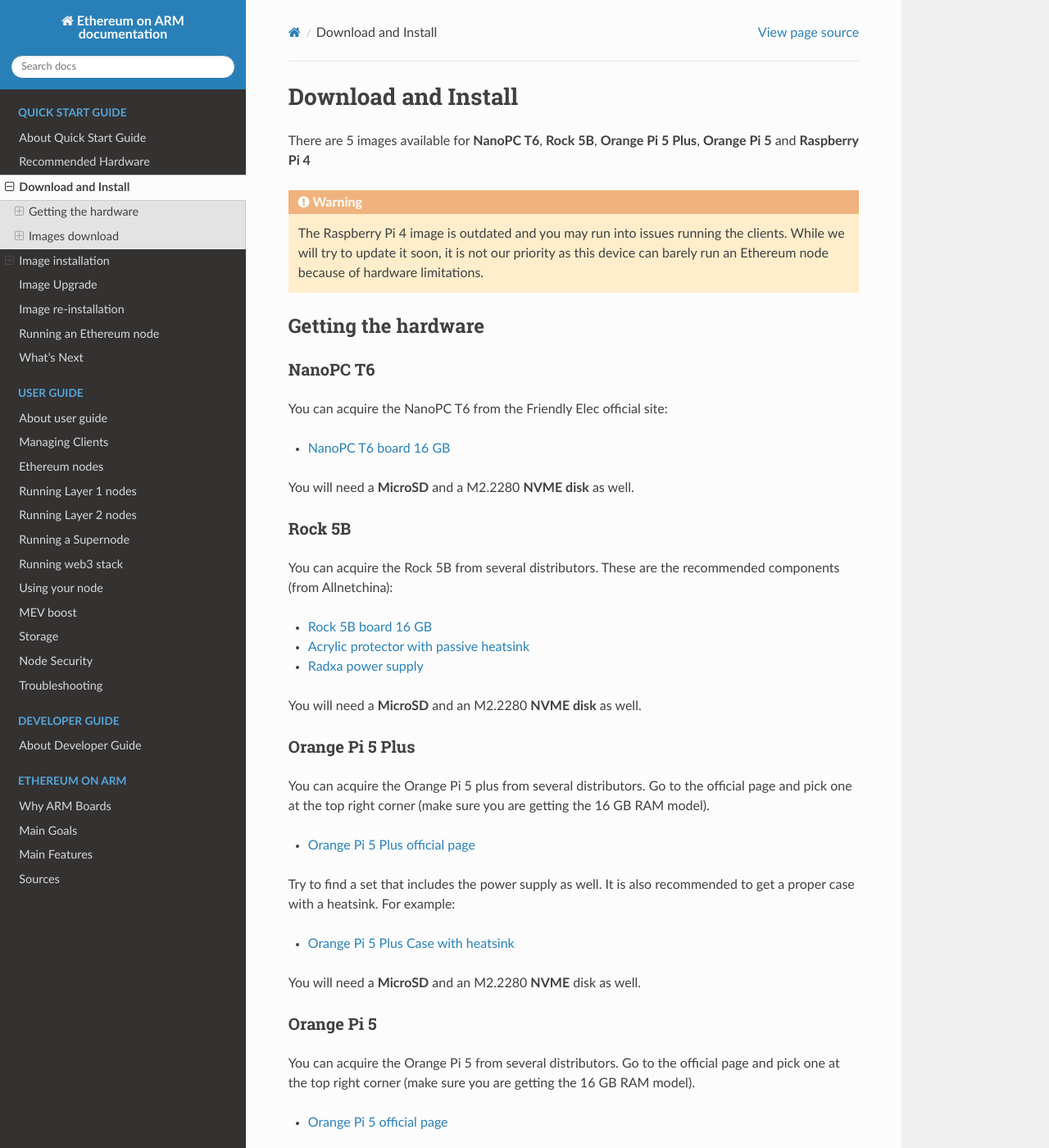
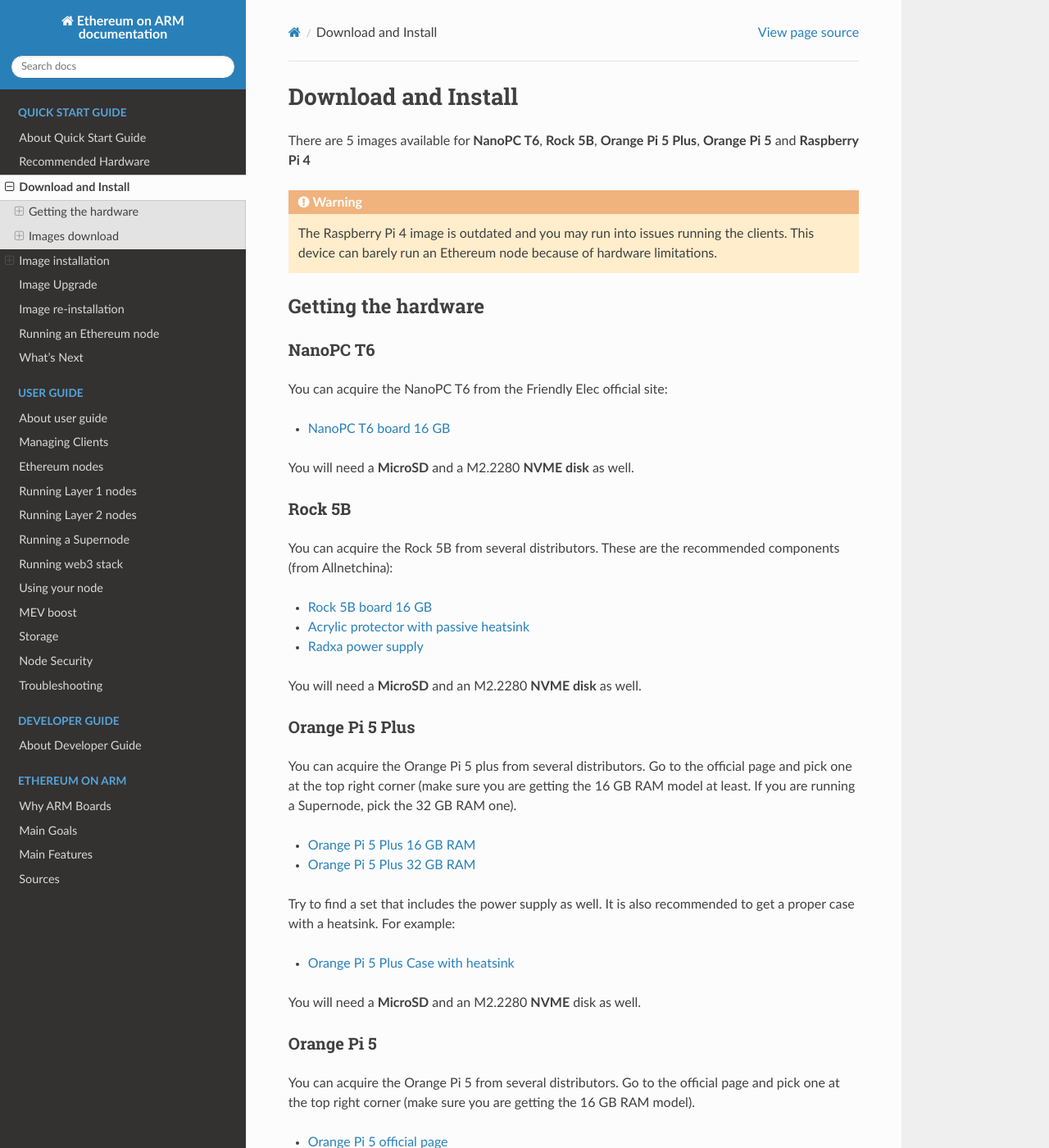
Before and after one commit to EOA-Blockchain-Labs/ethereumonarm, a Sphinx documentation site: the page built from docs/quick-guide/download-and-install.rst, in a window 1280 px wide and 1400 px high. Shown: the whole window at 82% size. Built offline with Sphinx 7.4.7 and the Read the Docs theme 2.0.0, drawn with Linux system fonts in a browser that asks for light colours; some of the changed text lies outside the part shown.

Commit message:
added Orange pi 5 plus image and info

```diff
--- a/docs/quick-guide/download-and-install.rst
+++ b/docs/quick-guide/download-and-install.rst
@@ -7,8 +7,8 @@
 There are 5 images available for **NanoPC T6**,  **Rock 5B**, **Orange Pi 5 Plus**, **Orange Pi 5** and **Raspberry Pi 4**
 
 .. warning::
-  The Raspberry Pi 4 image is outdated and you may run into issues running the clients. While we will try to
-  update it soon, it is not our priority as this device can barely run an Ethereum node because of hardware limitations.
+  The Raspberry Pi 4 image is outdated and you may run into issues running the clients. This device can barely run an Ethereum node
+  because of hardware limitations.
 
 Getting the hardware
 --------------------
@@ -43,9 +43,10 @@
 ~~~~~~~~~~~~~~~~
 
 You can acquire the Orange Pi 5 plus from several distributors. Go to the official page and pick one at the top right corner
-(make sure you are getting the 16 GB RAM model).
+(make sure you are getting the 16 GB RAM model at least. If you are running a Supernode, pick the 32 GB RAM one).
 
-* `Orange Pi 5 Plus official page`_
+* `Orange Pi 5 Plus 16 GB RAM`_
+* `Orange Pi 5 Plus 32 GB RAM`_
 
 Try to find a set that includes the power supply as well. It is also recommended to get a proper case with a heatsink.
 For example:
@@ -54,7 +55,8 @@
 
 You will need a **MicroSD** and an M2.2280 **NVME** disk as well.
 
-.. _Orange Pi 5 Plus official page: http://www.orangepi.org/html/hardWare/computerAndMicrocontrollers/details/Orange-Pi-5-plus.html
+.. _Orange Pi 5 Plus 16 GB RAM: http://www.orangepi.org/html/hardWare/computerAndMicrocontrollers/details/Orange-Pi-5-plus.html
+.. _Orange Pi 5 Plus 32 GB RAM: http://www.orangepi.org/html/hardWare/computerAndMicrocontrollers/details/Orange-Pi-5-plus-32GB.html
 .. _Orange Pi 5 Plus Case with heatsink: https://aliexpress.com/item/1005005728553439.html
 
 Orange Pi 5
--- a/docs/user-guide/running-a-supernode.rst
+++ b/docs/user-guide/running-a-supernode.rst
@@ -4,6 +4,11 @@
 We call **Supernode** a node that **runs both L1+L2 nodes on the same ARM64 board**. This is achieved by first syncing an L1 and later an L2 client.
 
 As a first approach, we are setting up an L1 and an :guilabel:`Optimism` node and will be adding more L2s step-by-step guides.
+
+.. warning::
+
+  In order to run a **Supernode** you will need a **32 GB RAM board**. We currently support the **Orange Pi 5 Plus** device. **Rock 5B** 32 GB will be
+  supported any time soon.
 
 L1 sync
 -------
```
Also changed, not shown: other parts of docs/quick-guide/download-and-install.rst (+4 -4 lines).
